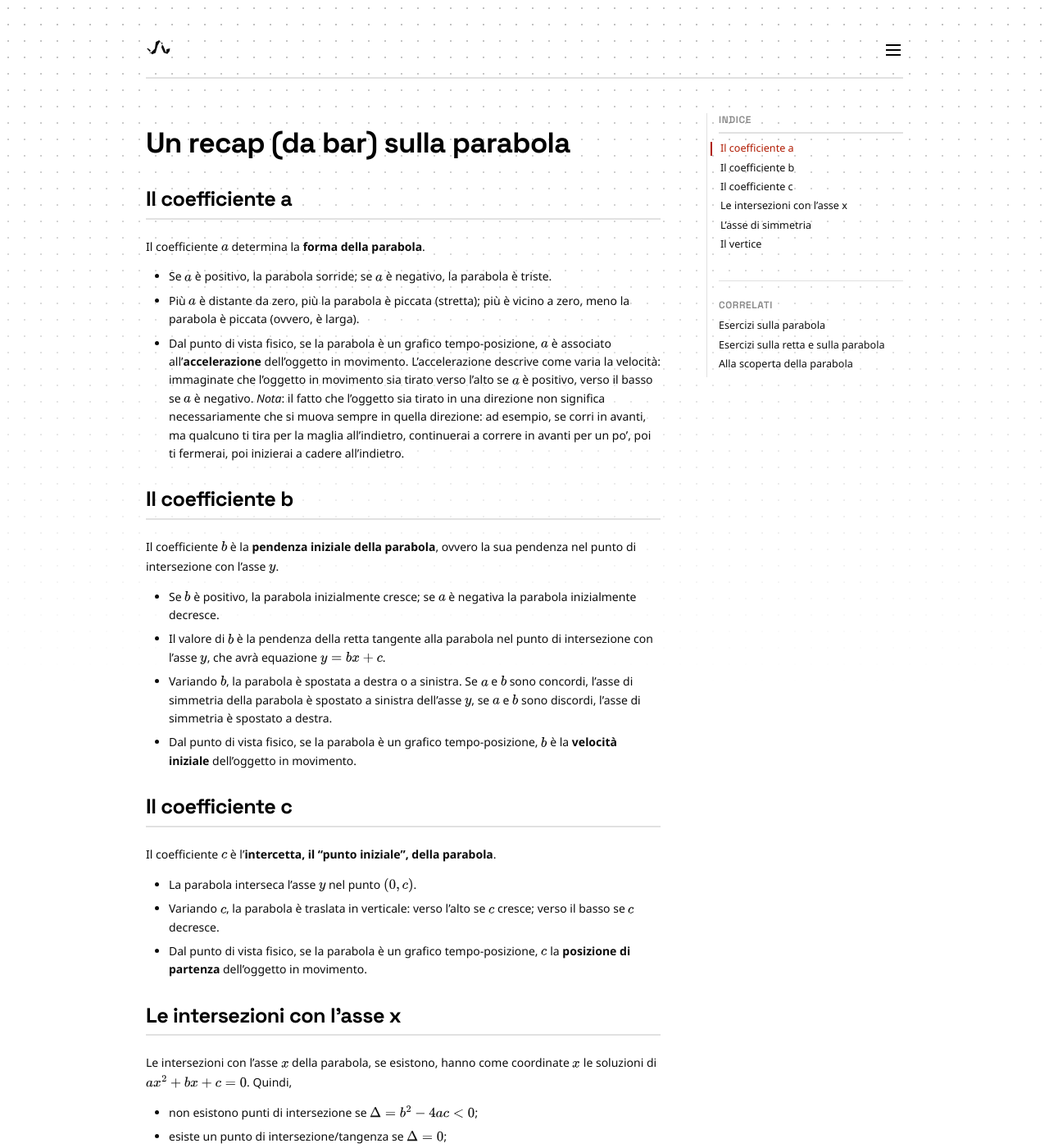
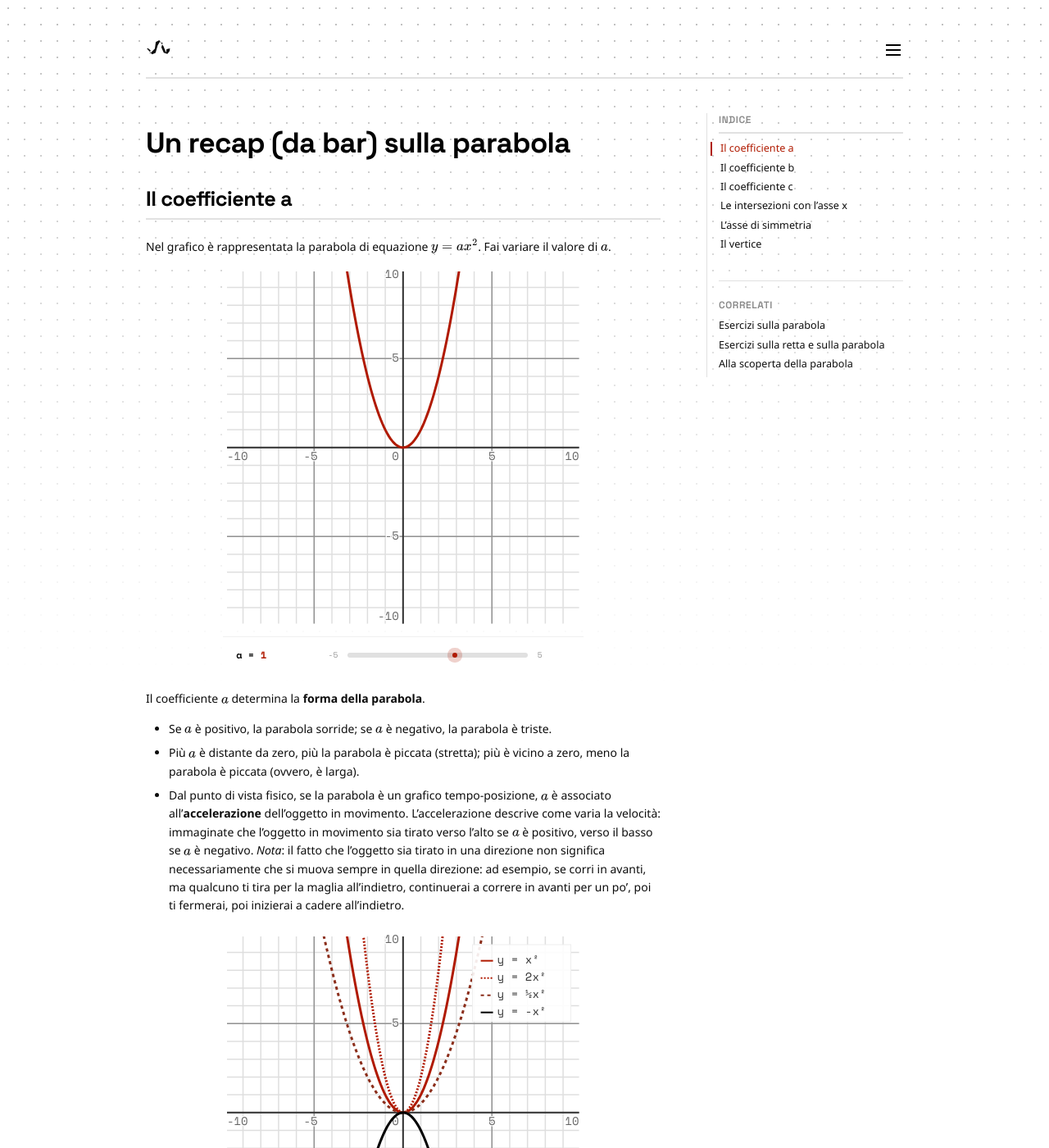
Before and after one commit to Bradwave/matephis, a Jekyll site: the page built from _notes/Public/parabola.md, in a window 1280 px wide and 1400 px high. Shown: the whole window at 82% size. Built offline with Jekyll 4.4.1, drawn with Linux system fonts in a browser that asks for light colours.

Commit message:
Adds bottom margin options for plots; adds error messages for plots; fixes font issue in lightbox.

````diff
--- a/_notes/Public/parabola.md
+++ b/_notes/Public/parabola.md
@@ -3,14 +3,45 @@ title: Un recap (da bar) sulla parabola
 feed: show
 tags:
   - parabola
+plot: true
 ---
 ## Il coefficiente a
+
+Nel grafico è rappresentata la parabola di equazione $y = ax^2$. Fai variare il valore di $a$.
+
+```matephis
+{
+  "padding": 5,
+  "align": "center",
+  "marginBottom": "20px",
+  "params": {
+    "a": { "val": 1, "min": -5, "max": 5, "step": 0.1 }
+  },
+  "data": [
+    { "fn": "ax^2" }
+  ]
+}
+```
 
 Il coefficiente $a$ determina la **forma della parabola**.
 
 - Se $a$ è positivo, la parabola sorride; se $a$ è negativo, la parabola è triste.
 - Più $a$ è distante da zero, più la parabola è piccata (stretta); più è vicino a zero, meno la parabola è piccata (ovvero, è larga).
 - Dal punto di vista fisico, se la parabola è un grafico tempo-posizione, $a$ è associato all'**accelerazione** dell'oggetto in movimento. L'accelerazione descrive come varia la velocità: immaginate che l'oggetto in movimento sia tirato verso l'alto se $a$ è positivo, verso il basso se $a$ è negativo. *Nota*: il fatto che l'oggetto sia tirato in una direzione non significa necessariamente che si muova sempre in quella direzione: ad esempio, se corri in avanti, ma qualcuno ti tira per la maglia all'indietro, continuerai a correre in avanti per un po', poi ti fermerai, poi inizierai a cadere all'indietro.
+
+```matephis
+{
+  "padding": 5,
+  "align": "center",
+  "legend": true,
+  "data": [
+    { "fn": "x^2", "color": "red1", "label": "y = x²" },
+    { "fn": "2x^2", "color": "red1", "dash": "2,2", "label": "y = 2x²" },
+    { "fn": "0.5x^2", "color": "red2", "dash": "4,4", "label": "y = ½x²" },
+    { "fn": "-x^2", "color": "black1", "label": "y = -x²" }
+  ]
+}
+```
 
 ## Il coefficiente b
 
--- a/assets/js/matephis-plot.js
+++ b/assets/js/matephis-plot.js
@@ -39,14 +39,17 @@ class MatephisPlot {
 
         // Process markdown code blocks with language-matephis
         document.querySelectorAll('code.language-matephis').forEach(code => {
+            let container;
+            let target;
             try {
-                const source = code.textContent;
-                let target = code.closest('div.language-matephis') || code.closest('pre');
+                target = code.closest('div.language-matephis') || code.closest('pre');
                 if (!target) target = code.parentElement;
                 if (target.getAttribute('data-processed')) return;
 
-                const container = document.createElement('div');
+                const source = code.textContent;
+                container = document.createElement('div');
                 container.className = 'matephis-plot';
+
                 target.parentNode.insertBefore(container, target);
                 target.style.display = 'none';
 
@@ -54,6 +57,13 @@ class MatephisPlot {
                 target.setAttribute('data-processed', 'true');
             } catch (e) {
                 console.error("Code Block Plot Error", e);
+                if (container) {
+                    container.innerHTML = `<div style="color:red; border:1px solid red; padding:5px;">Error: ${e.message}</div>`;
+                } else if (target) {
+                     const errorDiv = document.createElement('div');
+                     errorDiv.innerHTML = `<div style="color:red; border:1px solid red; padding:5px;">Error: ${e.message}</div>`;
+                     target.parentNode.insertBefore(errorDiv, target);
+                }
             }
         });
     }
@@ -108,6 +118,13 @@ class MatephisPlot {
         // Apply alignment
         if (this.config.align === 'center') this.wrapper.classList.add('align-center');
         else if (this.config.align === 'left') this.wrapper.classList.add('align-left');
+
+        // Apply margins
+        if (this.config.marginBottom) {
+            this.wrapper.style.marginBottom = typeof this.config.marginBottom === 'number'
+                ? `${this.config.marginBottom}px`
+                : this.config.marginBottom;
+        }
 
         // Define color palettes
         this.palettes = {
@@ -206,7 +223,7 @@ class MatephisPlot {
         // this.svg.style.aspectRatio = ... removed to prevent issues, handled by attributes
 
         // Inline Font for Serialized usage (Lightbox)
-        this.svg.style.fontFamily = "var(--font-code, monospace)";
+        this.svg.style.fontFamily = "var(--font-plot, monospace)";
 
         // Groups
         this.bgGroup = document.createElementNS(ns, "g");
@@ -1628,7 +1645,7 @@ class MatephisPlot {
             "width", "height", "aspectRatio", "cssWidth", "fullWidth", "align",
             "marginLeft", "marginRight", "border", "sliderBorder",
             "xlim", "ylim", "interactive", "theme", "legend", "legendWidth", "legendPosition",
-            "padding", "grid", "gridOpacity", "axisArrows", "axisLabels",
+            "padding", "marginBottom", "grid", "gridOpacity", "axisArrows", "axisLabels",
             "xStep", "yStep", "xStepSecondary", "yStepSecondary", "showSecondaryGrid", "showGrid",
             "xNumberStep", "yNumberStep", "showXNumbers", "showYNumbers",
             "showXTicks", "showYTicks", "secondaryGridOpacity",
@@ -1717,6 +1734,10 @@ class MatephisPlot {
      * Opens the plot in a lightbox overlay.
      * @private
      */
+    /**
+     * Opens the plot in a lightbox overlay.
+     * @private
+     */
     _openLightbox() {
         const serializer = new XMLSerializer();
         let source = serializer.serializeToString(this.svg);
@@ -1724,6 +1745,13 @@ class MatephisPlot {
         if (!source.match(/^<svg[^>]+xmlns="http\:\/\/www\.w3\.org\/2000\/svg"/)) {
             source = source.replace(/^<svg/, '<svg xmlns="http://www.w3.org/2000/svg"');
         }
+
+        // Feature: Resolve CSS Variables for Lightbox (Image Mode)
+        // We replace var(--font-plot) with the actual computed font stack
+        const fontPlot = getComputedStyle(document.body).getPropertyValue('--font-plot').trim().replace(/['"]/g, "'");
+        // Safe Replacements
+        source = source.replace(/var\(--font-code[^)]*\)/g, fontPlot || "monospace");
+        source = source.replace(/var\(--font-plot[^)]*\)/g, fontPlot || "monospace");
 
         // Scale up for lightbox while maintaining aspect ratio
         const maxDim = 1200;
@@ -1740,6 +1768,9 @@ class MatephisPlot {
         if (lb && img) {
             lb.style.display = "flex";
             img.src = url;
+            // Clear caption for plots to avoid confusion or show "Plot"
+            const cap = document.getElementById('lightbox-caption');
+            if (cap) cap.innerHTML = "";
         }
     }
 }
````
